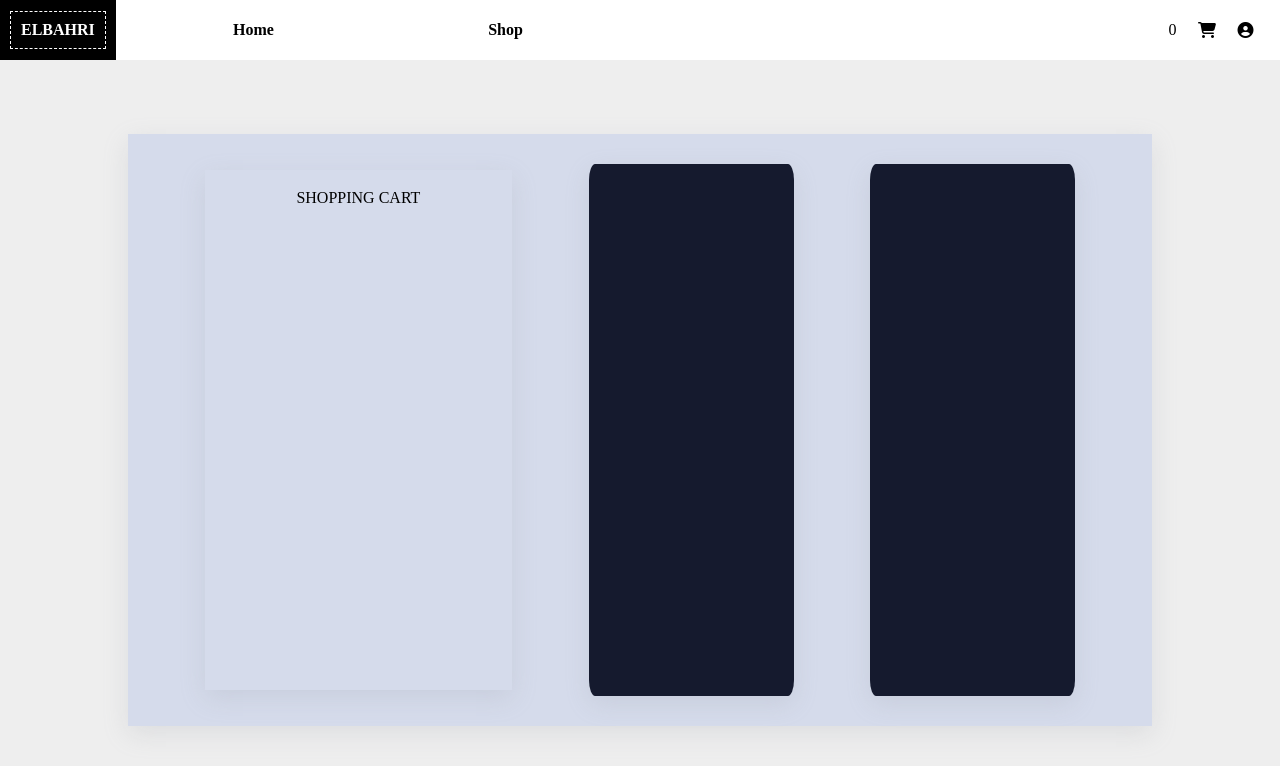
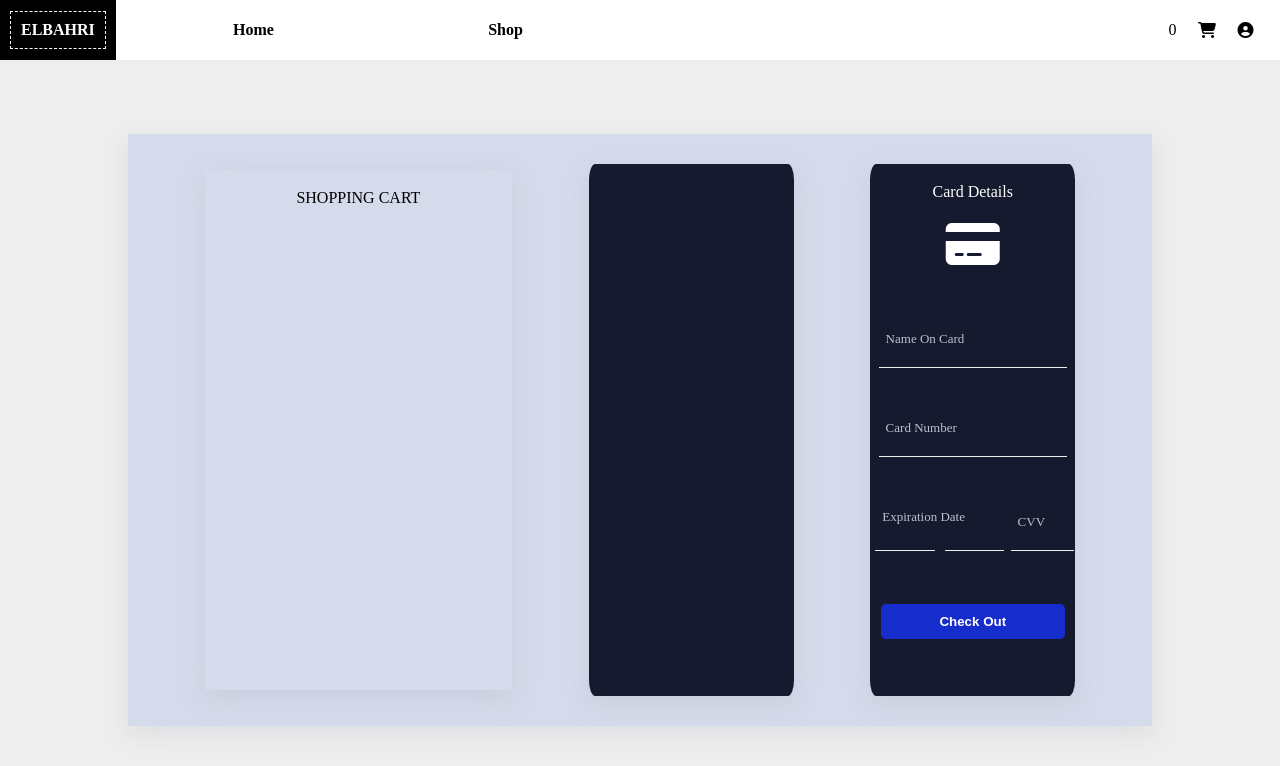
Before and after one commit to krimoelbahri/shopping-cart, a React (Create React App) app: page /shop-cart in a window 1280 px wide. Shown: the top 766 px of the page. Built offline with nearby package versions, Linux system fonts and the light colour scheme.

Commit message:
a credit card component

```diff
--- a/src/components/Cart-components/Credit-card.js
+++ b/src/components/Cart-components/Credit-card.js
@@ -1,4 +1,51 @@
 function CreditCard(props) {
-	return <div id='creditCard' className='flex-c'></div>;
+	return (
+		<div id='creditCard' className='flex-c'>
+			<h5 className='pd-10px mrg-10px'>Card Details</h5>
+			<div className='card-image-div'>
+				<i className='fas fa-credit-card'></i>
+			</div>
+			<div id='addressContainer' className='flex-c  mrg-10px'>
+				<div className='form-div flex-c'>
+					<label className='pd-5px' htmlFor='cardName'>
+						Name On Card
+					</label>
+					<input className='address-input' id='cardName' type='text' />
+				</div>
+				<div className='form-div flex-c '>
+					<label className='pd-5px' htmlFor='cardNumber'>
+						Card Number{" "}
+					</label>
+					<input className='address-input' id='cardNumber' type='number' />
+				</div>
+				<div className='form-div flex-r '>
+					<div className='sub-form-div flex-c '>
+						<label className='pd-5px' htmlFor='expiration'>
+							Expiration Date
+						</label>
+						<div className='flex-r '>
+							<input
+								className='address-input mrg-5px'
+								id='expiration-day'
+								type='text'
+							/>
+							<input
+								className='address-input mrg-5px'
+								id='expiration-month'
+								type='text'
+							/>
+						</div>
+					</div>
+					<div className='sub-form-div flex-c '>
+						<label className='pd-5px' htmlFor='cvv'>
+							CVV
+						</label>
+						<input className='address-input' id='cvv' type='text' />
+					</div>
+				</div>
+				<button id='checkOutButton'>Check Out</button>
+			</div>
+		</div>
+	);
 }
 export { CreditCard };
```
